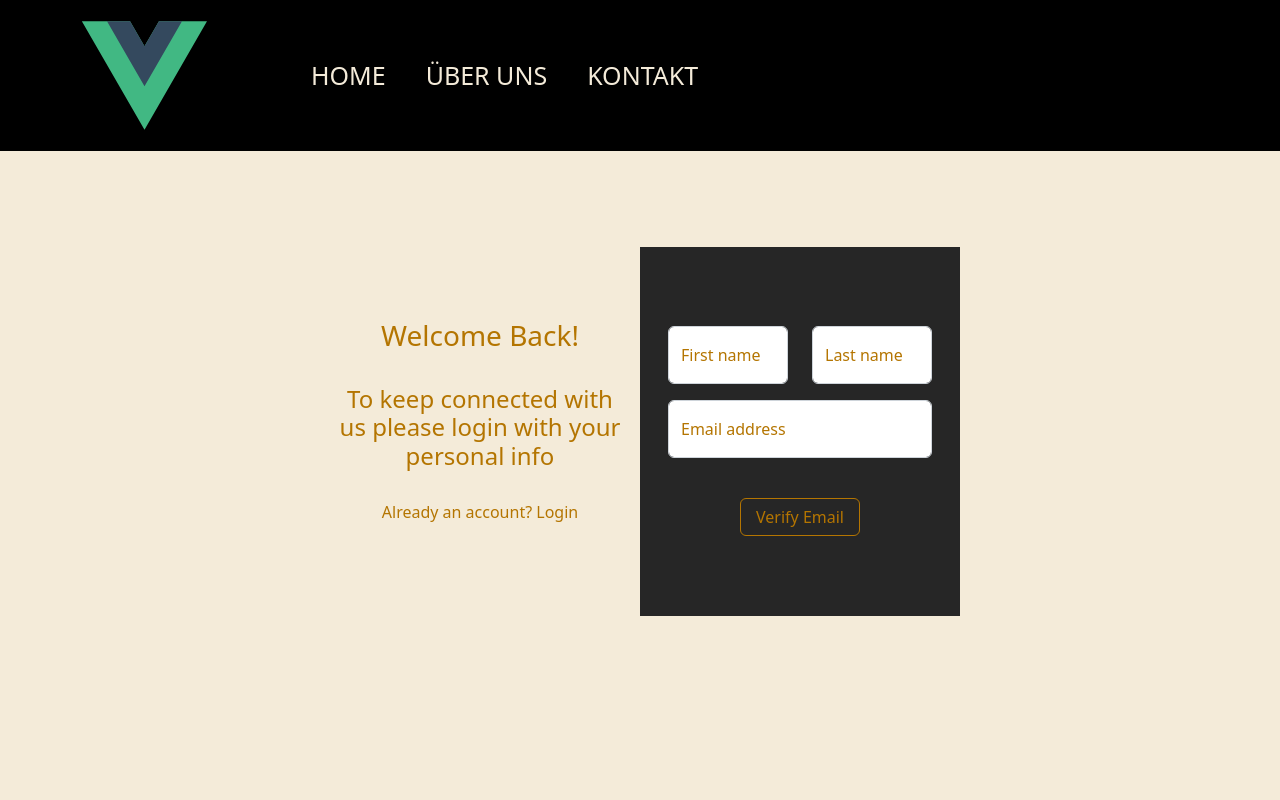
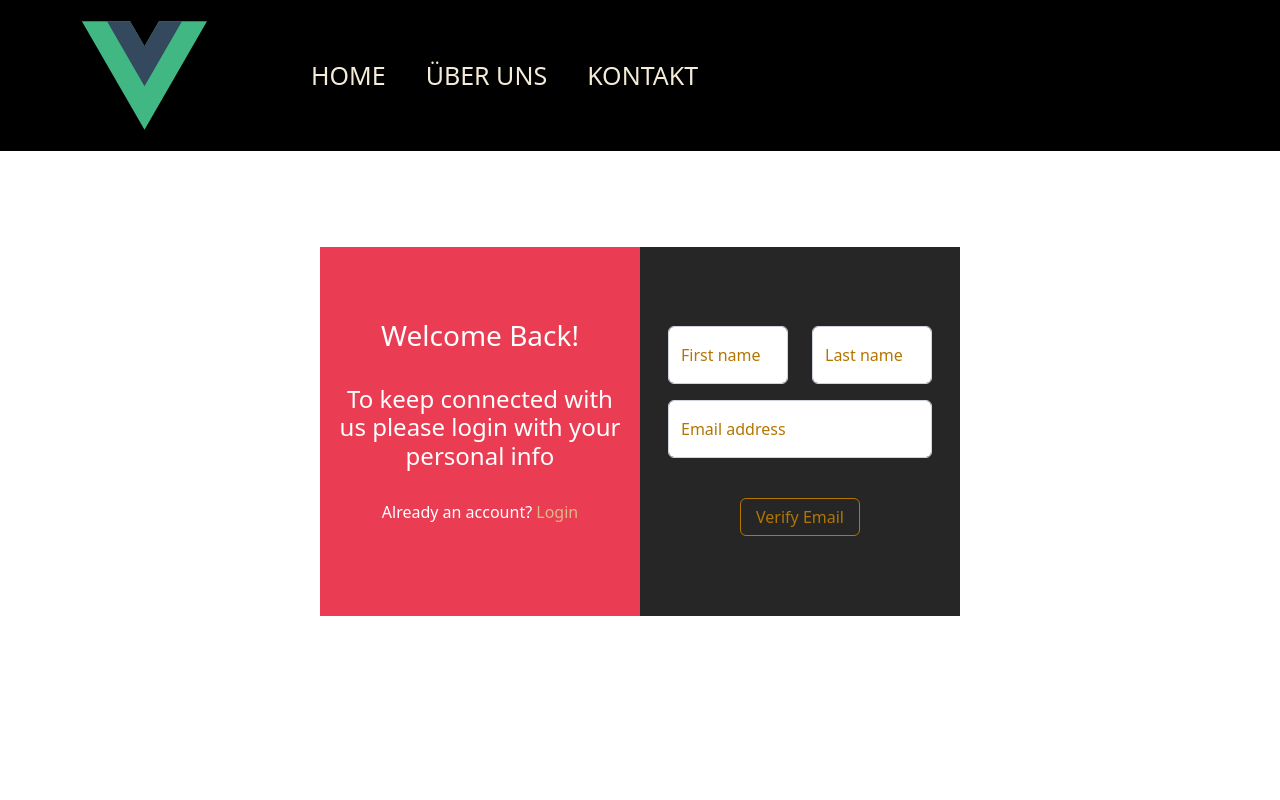
Before and after one commit to kartikriziya/RTRT, a Vue app: page /account in a window 1280 px wide. Shown: the top 800 px of the page. Built offline with nearby package versions, Linux system fonts and the light colour scheme.

Commit message:
initial for ui/ux

```diff
--- a/src/pages/Account.vue
+++ b/src/pages/Account.vue
@@ -72,7 +72,7 @@ function showSignUp() {
 </template>
 <style scoped>
 #Account {
-  background-color: #f4ebd9;
+  background-color: #fff;
   min-height: calc(100vh - 151px);
 }
 #Account_box {
@@ -81,15 +81,15 @@ function showSignUp() {
 }
 #signUpLink {
   display: none;
-  color: #b47501;
+  color: #fff;
 }
 #loginLink {
-  color: #b47501;
+  color: #fff;
 }
 #showLogin,
 #showSignUp {
   text-decoration: none;
-  color: #b47501;
+  color: burlywood;
 }
 #showLogin:hover,
 #showSignUp:hover {
@@ -97,7 +97,7 @@ function showSignUp() {
   cursor: pointer;
 }
 #slider {
-  background-color: #f4ebd9;
+  background-color: #ea3c53;
   position: absolute;
   height: 100%;
 }
```
